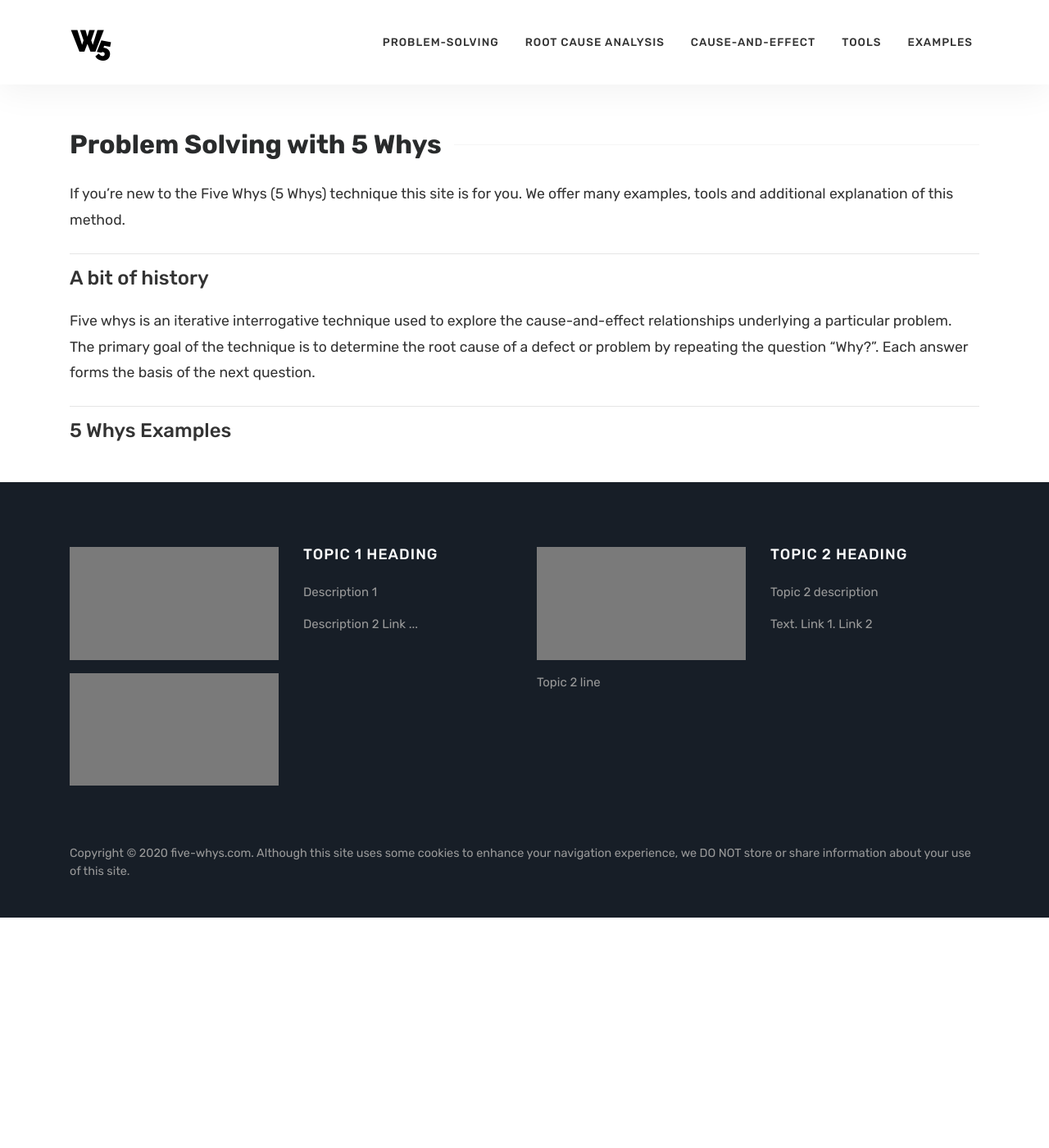
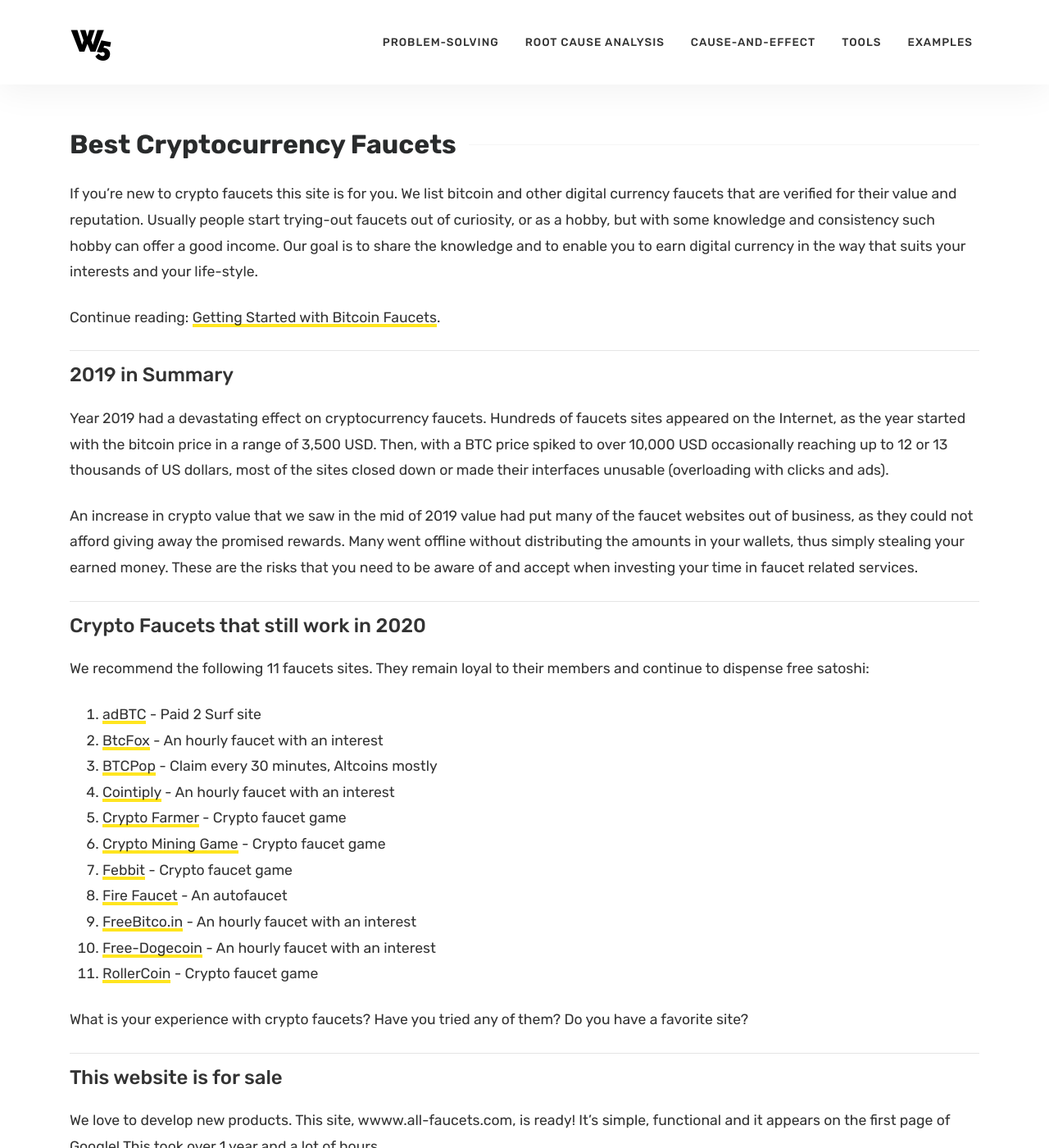
Before and after one commit to SadRobotChannel/why, a Jekyll site: the page built from index.md, in a window 1280 px wide and 1400 px high. Shown: the whole window at 82% size. Built offline with Jekyll 4.4.1, drawn with Linux system fonts in a browser that asks for light colours; nearby versions of some CDN libraries; comment, search, counter and statistics services are not loaded; some of the changed text lies outside the part shown.

Commit message:
Add files via upload

```diff
--- a/index.md
+++ b/index.md
@@ -1,20 +1,52 @@
 ---
 layout: page
-title: Problem Solving with 5 Whys
+title: Best Cryptocurrency Faucets
 comments: false
-img: http://www.five-whys.com/assets/images/all-faucets.com-thumb.png
-alt: If you're new to the Five Whys (5 Whys) technique this site is for you. We offer many examples, tools and additional explanation of this method.
-desc: If you're new to the Five Whys (5 Whys) technique this site is for you. We offer many examples, tools and additional explanation of this method.
-URL: http://www.five-whys.com/index.html
+img: https://www.all-faucets.com/assets/images/all-faucets.com-thumb.png
+alt: Cryptocurrency faucets are reward systems in a form of a website or an app that dispense free coins.
+desc: If you're new to crypto faucets this site is for you. Learn how to maximize the value of your time and effort while claiming from free bitcoin faucet sites.
+URL: https://www.all-faucets.com/index.html
 ---
 <link rel="stylesheet" href="https://cdnjs.cloudflare.com/ajax/libs/normalize/5.0.0/normalize.min.css">
 
-If you're new to the Five Whys (5 Whys) technique this site is for you. We offer many examples, tools and additional explanation of this method.
+If you're new to crypto faucets this site is for you. We list bitcoin and other digital currency faucets that are verified for their value and reputation. Usually people start trying-out faucets out of curiosity, or as a hobby, but with some knowledge and consistency such hobby can offer a good income. Our goal is to share the knowledge and to enable you to earn digital currency in the way that suits your interests and your life-style.
+
+Continue reading: <a href="https://www.all-faucets.com/daily/2019/12/12/index.html">Getting Started with Bitcoin Faucets</a>.
 
 ---
-#### A bit of history
+#### 2019 in Summary
 
-Five whys is an iterative interrogative technique used to explore the cause-and-effect relationships underlying a particular problem. The primary goal of the technique is to determine the root cause of a defect or problem by repeating the question "Why?". Each answer forms the basis of the next question.
+Year 2019 had a devastating effect on cryptocurrency faucets. Hundreds of faucets sites appeared on the Internet, as the year started with the bitcoin price in a range of 3,500 USD. Then, with a BTC price spiked to over 10,000 USD occasionally reaching up to 12 or 13 thousands of US dollars, most of the sites closed down or made their interfaces unusable (overloading with clicks and ads).
+
+An increase in crypto value that we saw in the mid of 2019 value had put many of the faucet websites out of business, as they could not afford giving away the promised rewards. Many went offline without distributing the amounts in your wallets, thus simply stealing your earned money. These are the risks that you need to be aware of and accept when investing your time in faucet related services.
 
 ---
-#### 5 Whys Examples
+#### Crypto Faucets that still work in 2020
+
+We recommend the following 11 faucets sites. They remain loyal to their members and continue to dispense free satoshi:
+
+1. <a href="http://bit.ly/www-adbtc" target="_blank">adBTC</a> - Paid 2 Surf site
+2. <a href="http://bit.ly/www-btcfox" target="_blank">BtcFox</a> - An hourly faucet with an interest
+3. <a href="http://bit.ly/www-btcpop" target="_blank">BTCPop</a> - Claim every 30 minutes, Altcoins mostly
+4. <a href="http://bit.ly/www-cointiply" target="_blank">Cointiply</a> - An hourly faucet with an interest
+5. <a href="http://bit.ly/www-cryptofarmer" target="_blank">Crypto Farmer</a> - Crypto faucet game
+6. <a href="http://bit.ly/www-cryptomininggame" target="_blank">Crypto Mining Game</a> - Crypto faucet game
+7. <a href="http://bit.ly/www-febbit" target="_blank">Febbit</a> - Crypto faucet game
+8. <a href="http://bit.ly/www-firefaucet" target="_blank">Fire Faucet</a> - An autofaucet
+9. <a href="http://bit.ly/www-freebitcoin" target="_blank">FreeBitco.in</a> - An hourly faucet with an interest
+10. <a href="http://bit.ly/www-free-dogecoin" target="_blank">Free-Dogecoin</a> - An hourly faucet with an interest
+11. <a href="http://bit.ly/www-rollercoin" target="_blank">RollerCoin</a> - Crypto faucet game
+
+What is your experience with crypto faucets? Have you tried any of them? Do you have a favorite site?
+
+<div id="commento"></div>
+<script src="https://cdn.commento.io/js/commento.js"></script>
+
+---
+#### This website is for sale
+
+We love to develop new products. This site, wwww.all-faucets.com, is ready! It's simple, functional and it appears on the first page of <a href="https://www.google.com/search?q=best+cryptocurrency+faucets&oq=best&aqs=chrome.0.69i59j69i57j69i59j69i61l2j69i60j69i65l2.1070j0j7&sourceid=chrome&ie=UTF-8" target="_blank">Google</a>! This took over 1 year and a lot of hours.
+
+There's a <a href="https://uk.auctions.godaddy.com/trpItemListing.aspx?&miid=309518444" target="_blank">7-day auction</a> running now at GoDaddy, with a starting price of $100. Bid, win and own this site within a week! We will transfer the domain name and the full content of this website to you.
+
+As a bonus, we will also show you how we host this site for free. Yes, secure and reliable hosting without a monthly charge. Happy to answer your questions via email at <i>internalizer@protonmail.com</i>
```
